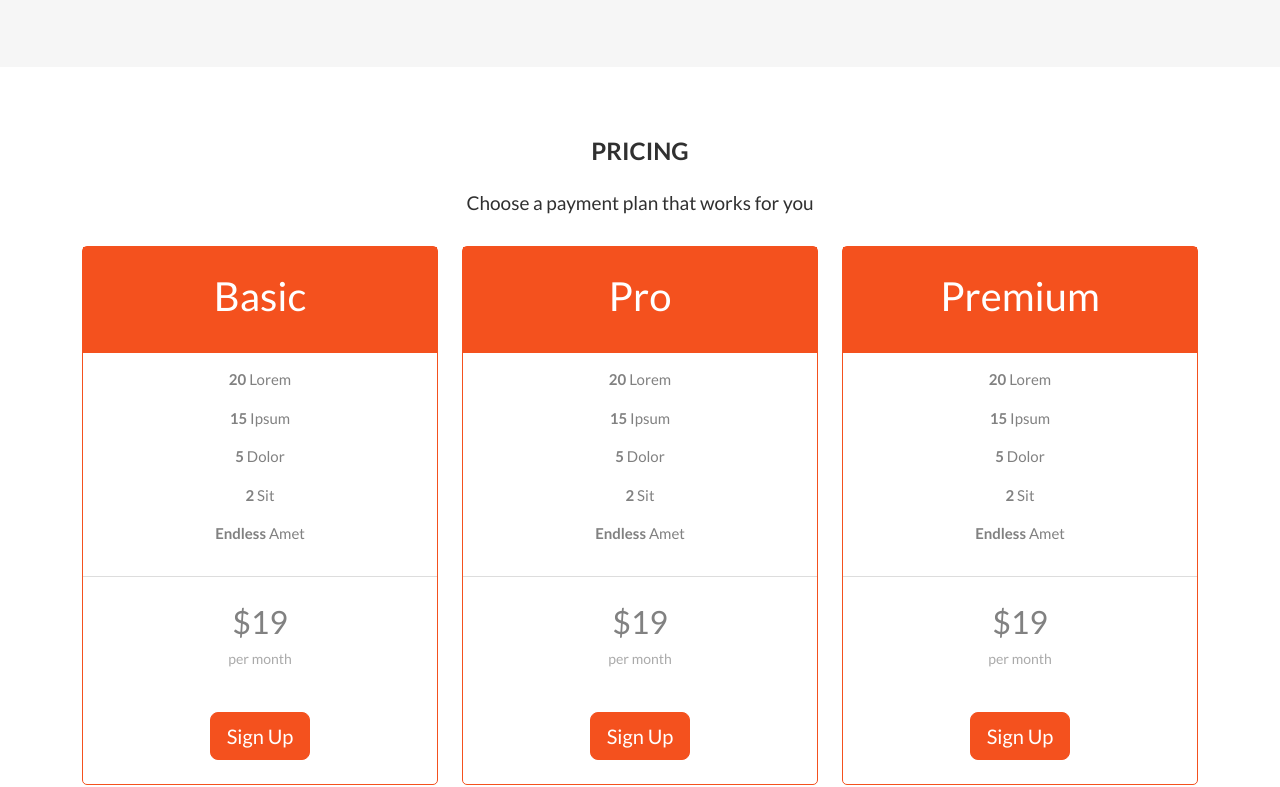
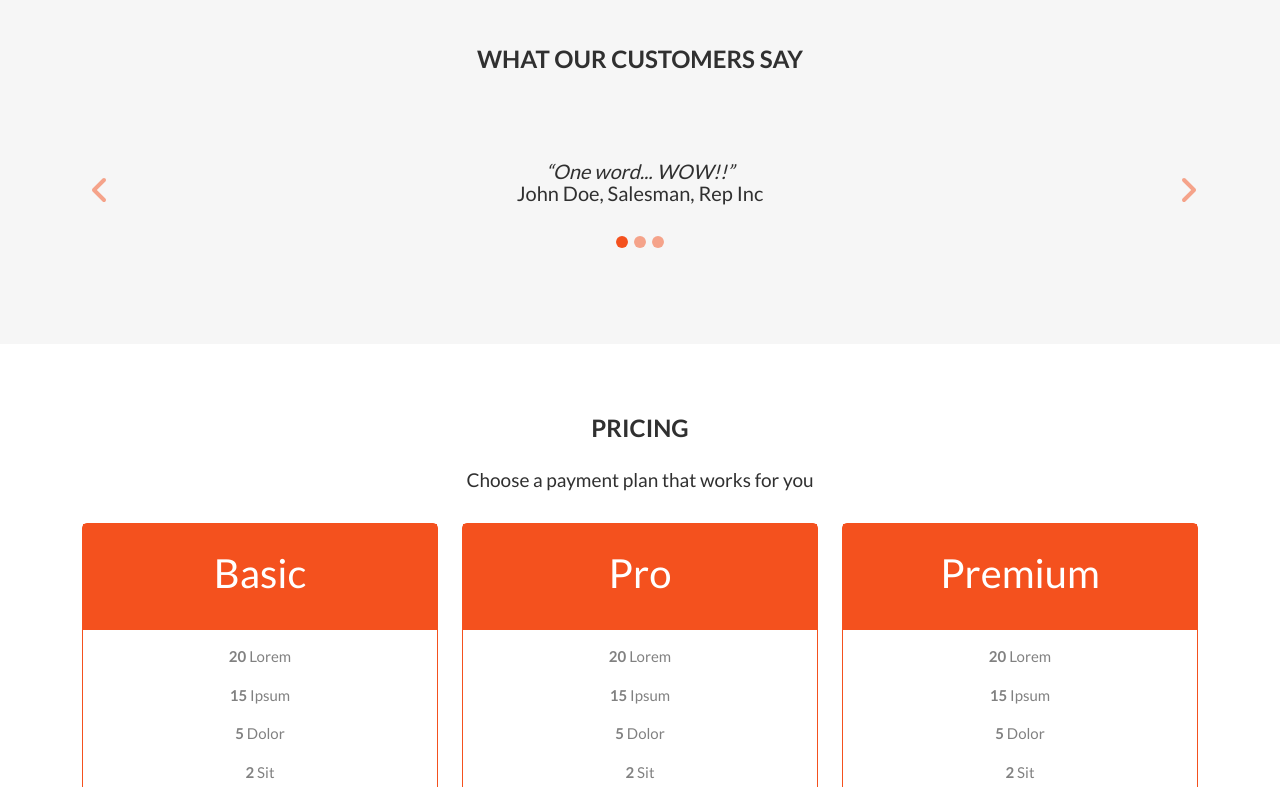
Before and after one commit to sayedayman24/Campany, a plain HTML site: page index.html in a window 1280 px wide. Shown: the part 2816-3603 px from the top of the page. Drawn offline with Linux system fonts and the light colour scheme.

Commit message:
Add carousel
Add carousel in section portfolio

```diff
--- a/css/style.css
+++ b/css/style.css
@@ -195,6 +195,37 @@ nav.navbar {
     font-weight: 500;
 }
 
+.portfolio__carousel__h4 {
+    font-size: 1.25rem;
+    font-weight: 400;
+    line-height: 22px;
+    margin-block: 4.375rem;
+}
+
+.carousel-indicators [data-bs-target] {
+    background-color: var(--main-color);
+    width: 12px;
+    height: 12px;
+    border-radius: 50%;
+}
+
+.carousel-control-prev-icon,
+.carousel-control-next-icon {
+    color: var(--main-color) !important;
+    background-image: none !important;
+    /* background-color: var(--main-color); */
+}
+
+.carousel-control-prev-icon span,
+.carousel-control-next-icon span {
+    font-size: 2rem;
+    /* box-shadow: 1px 5px 24px -2px rgba(0, 0, 0, 0.75); */
+}
+
+.carousel-control-prev-icon span svg,
+.carousel-control-next-icon span svg {}
+
+
 /* End Portfolio */
 
 /* Start Pricing */
--- a/index.html
+++ b/index.html
@@ -308,8 +308,75 @@
             </div>
             <!-- End Thumbnail -->
 
+            <!-- Start Section-title -->
+            <div class="section__title text-center">
+                <h2 class="mt-5 mb-3">WHAT OUR CUSTOMERS SAY</h2>
+            </div>
+            <!-- End Section-title -->
+
             <!-- Start Carousel -->
-
+            <div id="portfolio__carousel" class="carousel slide"
+                data-bs-ride="true">
+                <div class="carousel-indicators">
+                    <button type="button"
+                        data-bs-target="#portfolio__carousel"
+                        data-bs-slide-to="0" class="active" aria-current="true"
+                        aria-label="Slide 1"></button>
+                    <button type="button"
+                        data-bs-target="#portfolio__carousel"
+                        data-bs-slide-to="1" aria-label="Slide 2"></button>
+                    <button type="button"
+                        data-bs-target="#portfolio__carousel"
+                        data-bs-slide-to="2" aria-label="Slide 3"></button>
+                </div>
+                <div class="carousel-inner text-center">
+                    <div class="carousel-item active">
+                        <h4 class="portfolio__carousel__h4">
+                            <q class="fst-italic">One word... WOW!!</q>
+                            <br />
+                            <span class="fst-normal">
+                                John Doe, Salesman, Rep Inc
+                            </span>
+                        </h4>
+                    </div>
+                    <div class="carousel-item">
+                        <h4 class="portfolio__carousel__h4">
+                            <q class="fst-italic">One word... WOW!!</q>
+                            <br />
+                            <span class="fst-normal">
+                                John Doe, Salesman, Rep Inc
+                            </span>
+                        </h4>
+                    </div>
+                    <div class="carousel-item">
+                        <h4 class="portfolio__carousel__h4">
+                            <q class="fst-italic">One word... WOW!!</q>
+                            <br />
+                            <span class="fst-normal">
+                                John Doe, Salesman, Rep Inc
+                            </span>
+                        </h4>
+                    </div>
+                </div>
+                <button class="carousel-control-prev" type="button"
+                    data-bs-target="#portfolio__carousel"
+                    data-bs-slide="prev">
+                    <span class="carousel-control-prev-icon" aria-hidden="true">
+                        <span>
+                            <i class="fa-solid fa-angle-left"></i>
+                        </span>
+                    </span>
+                </button>
+                <button class="carousel-control-next" type="button"
+                    data-bs-target="#portfolio__carousel"
+                    data-bs-slide="next">
+                    <span class="carousel-control-next-icon" aria-hidden="true">
+                        <span>
+                            <i class="fa-solid fa-angle-right"></i>
+                        </span>
+                    </span>
+                </button>
+            </div>
             <!-- End Carousel -->
         </section>
         <!-- End Portfolio -->
@@ -463,9 +530,8 @@
         <!-- Start Map-Section -->
         <section id="map-section">
             <iframe
-                src="https://www.google.com/maps/embed?pb=!1m14!1m8!1m3!1d9668.898292382668!2d31.38818227820785!3d31.04134695913205!3m2!1i1024!2i768!4f13.1!3m3!1m2!1s0x14f79daec39dd347%3A0x1e86074b651b494e!2sMansoura%20Stadium!5e0!3m2!1sen!2seg!4v1680999934947!5m2!1sen!2seg"
-                width="100%" height="450" style="border:0;"
-                allowfullscreen=""
+                src="https://www.google.com/maps/embed?pb=!1m18!1m12!1m3!1d3418.455041123616!2d31.36177388480547!3d31.041429481530702!2m3!1f0!2f0!3f0!3m2!1i1024!2i768!4f13.1!3m3!1m2!1s0x14f79dd401e46d55%3A0xc77bf9230555c6a!2z2YXYsdmD2LIg2KfZhNiq2K_YsdmK2Kgg2KfZhNix2YLZhdmJICjYp9mE2K3Ys9in2Kgg2KfZhNi52YTZhdmKINiz2KfYqNmC2KcpIC0g2KzYp9mF2LnYqSDYp9mE2YXZhti12YjYsdip!5e0!3m2!1sar!2seg!4v1681162394578!5m2!1sar!2seg"
+                width="100%" height="450" style="border:0;" allowfullscreen=""
                 loading="lazy" referrerpolicy="no-referrer-when-downgrade">
             </iframe>
         </section>
@@ -478,7 +544,7 @@
                     <div class="col-12">
                         <div class="footer__content text-center">
                             <div class="footer__content__icon">
-                                <a href="#myPage" title="To Top">
+                                <a href="#header">
                                     <span>
                                         <i class="fa-solid fa-angle-up"></i>
                                     </span>
```
